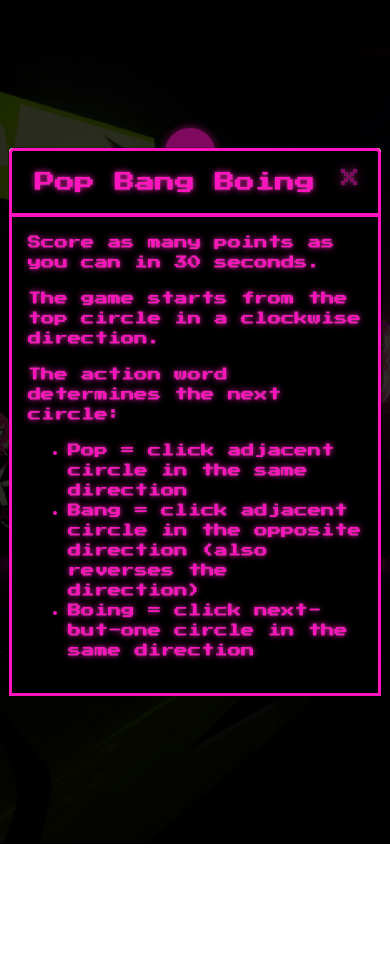
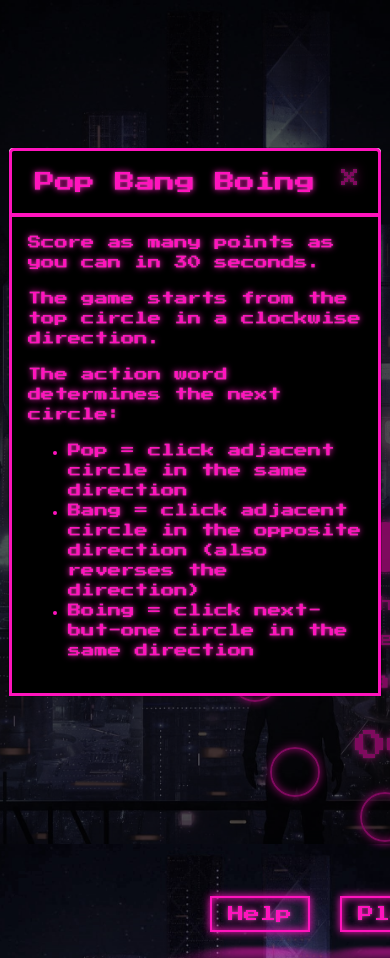
Before and after one commit to johnroutledge/milestone-project-2, a plain HTML site: page index.html in a window 390 px wide. Shown: the top 958 px of the page. Before the commit the page ends 844 px from the top, so only its background shows below. Drawn offline with nearby package versions, Linux system fonts and the light colour scheme.

Commit message:
add media queries and fix countdown timer

```diff
--- a/assets/css/style.css
+++ b/assets/css/style.css
@@ -2,6 +2,13 @@ body {
     background: url("../images/retro-arcade.jpg") no-repeat bottom left fixed;
     background-size: cover;
     font-family: 'Press Start 2P', cursive;
+}
+
+.container {
+    max-width: 2000px;
+    margin-left: auto;
+    margin-right: auto;
+    padding: 0;
 }
 
 #marquee-text {
@@ -14,10 +21,18 @@ body {
 }
 
 #gameplay {
-    background-color: black;
-    top: 0;
+    /* background-color: black; */
+    /* top: 0;
     left: 0;
-    position: relative;
+    position: relative; */
+
+    position: absolute;
+	top:0;
+	bottom: 0;
+	left: 0;
+	right: 0;
+
+	margin: auto;
 }
 
 /*----------GAME CIRCLES*/
@@ -316,3 +331,18 @@ footer {
     border-style: solid;
     border-color: var(--clr-neon);
 } */
+
+/*----------MEDIA QUERIES*/
+@media screen and (max-width: 700px){
+    body {
+        background: url("../images/mobile-background.jpg") no-repeat center fixed;
+        background-size: cover;
+     }
+
+     #gameplay {
+        position: absolute;
+        top: 50%;
+        left: 50%;
+        margin-right: -50%;
+    }
+}
--- a/assets/js/index.js
+++ b/assets/js/index.js
@@ -15,7 +15,7 @@ function resetGame() {
     currentScore = 0;
     // countdown();
 
-    let timeleft = 3;
+    let timeleft = 4;
     let downloadTimer = setInterval(function(){
          if(timeleft <= 0){
             clearInterval(downloadTimer);
@@ -29,9 +29,13 @@ function resetGame() {
             //this is a bugfix for audio delay when clicking during game play - see README for more
             playAudio("silence");
             playGame();
-         } else {
-             document.getElementById("action").innerHTML = timeleft;
-         }
+        } else if (timeleft === 1) {
+             document.getElementById("action").innerHTML = "Go!";
+        } else {
+            document.getElementById("action").innerHTML = (timeleft - 1);
+        }
+
+
          timeleft -= 1;
     }, 1000);
 
```
Also changed, not shown: assets/images/mobile-background.jpg (added).
